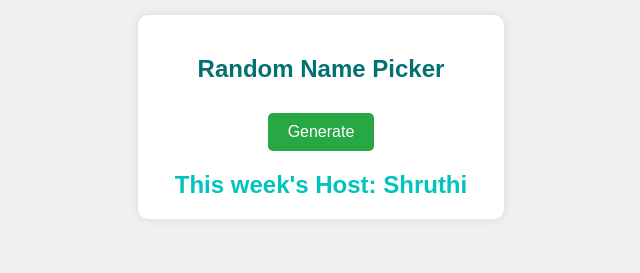
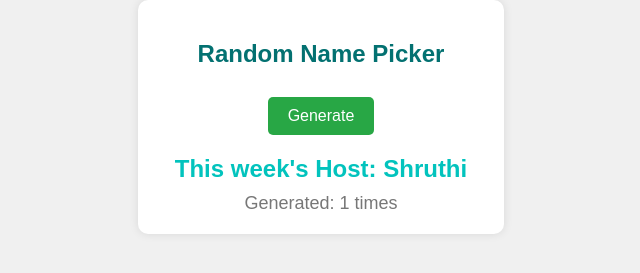
Before and after one commit to NadeemSB/Friday_Fun, a plain HTML site: page index.html in a window 1280 px wide. Both pictures are taken after a click on the button "Generate". Shown: the part 323-596 px from the top of the page, without its empty margins (319-959 px from the left). Drawn offline with Linux system fonts and the light colour scheme.

Commit message:
Adding generating count

```diff
--- a/index.html
+++ b/index.html
@@ -13,6 +13,7 @@
         <h2>Random Name Picker</h2>
         <button id="pickNameButton">Generate</button>
         <div id="result"></div>
+        <div id="clickCount"></div>
     </div>
 </div>
     <script src="script.js"></script>
--- a/script.js
+++ b/script.js
@@ -1,10 +1,15 @@
 const names = ["Aman", "Arun", "Laxmi", "Anuj", "Kartick", "Ganesh", "Shashank", "Harika", "Palvee", "Chandra", "Manju", "Viraj", "Srashti", "Ritu", "Anshita", "Avanish", "Shruthi", "Nadeem"];
-
+let clickCount = 0;
 
 document.getElementById('pickNameButton').addEventListener('click', function() {
-
+    clickCount++;
     const randomIndex = Math.floor(Math.random() * names.length);
     const randomName = names[randomIndex];
 
     document.getElementById('result').textContent = `This week's Host: ${randomName}`;
+    document.getElementById('clickCount').textContent = `Generated: ${clickCount} times`;
 });
+
+
+// Initialize the checkboxes when the page loads
+document.addEventListener('DOMContentLoaded', createCheckboxes);
--- a/styles.css
+++ b/styles.css
@@ -59,3 +59,9 @@ button {
     font-weight: bold;
     color: #02C3BD;
 }
+
+#clickCount {
+    margin-top: 10px;
+    font-size: 18px;
+    color: #777;
+}
```
